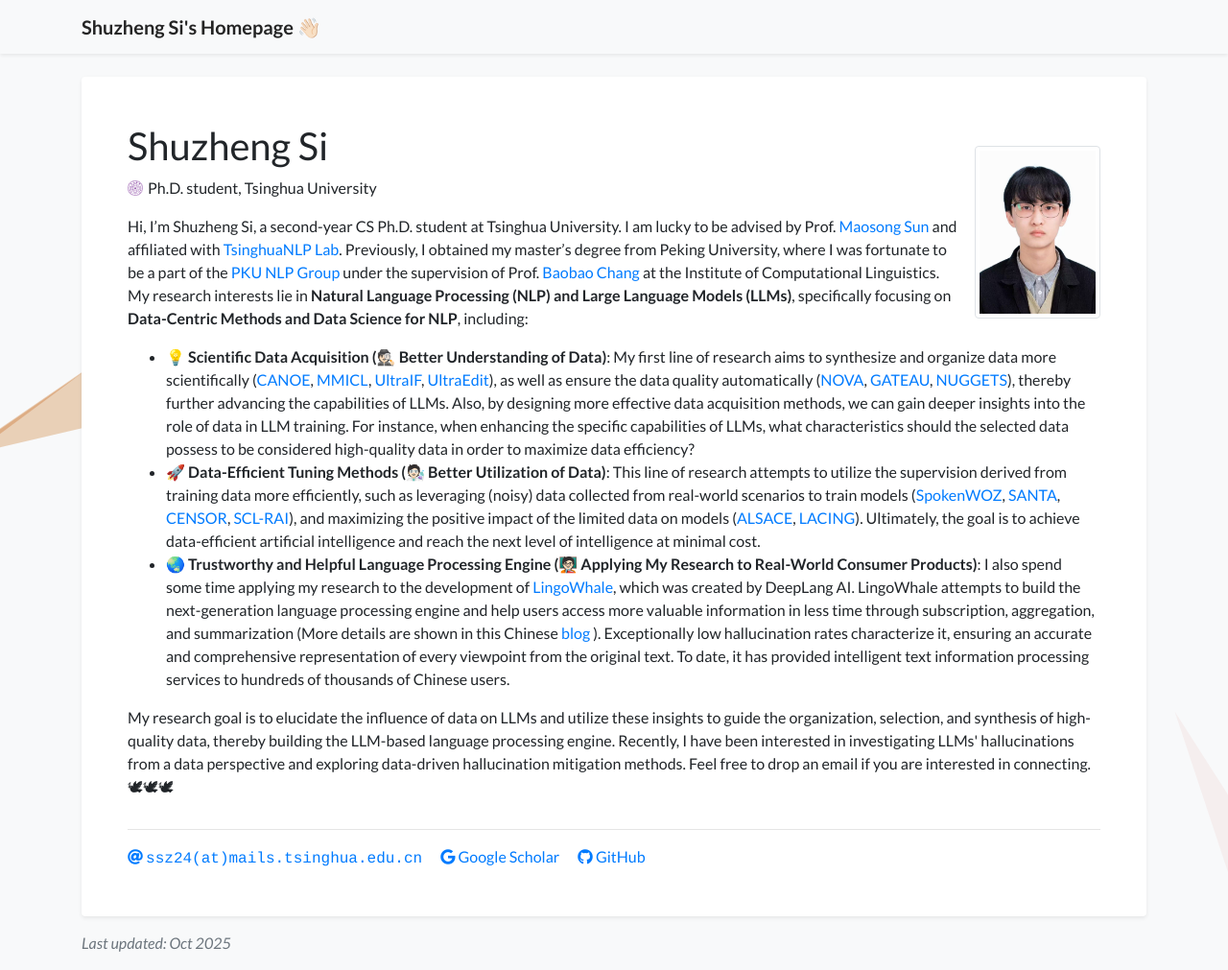
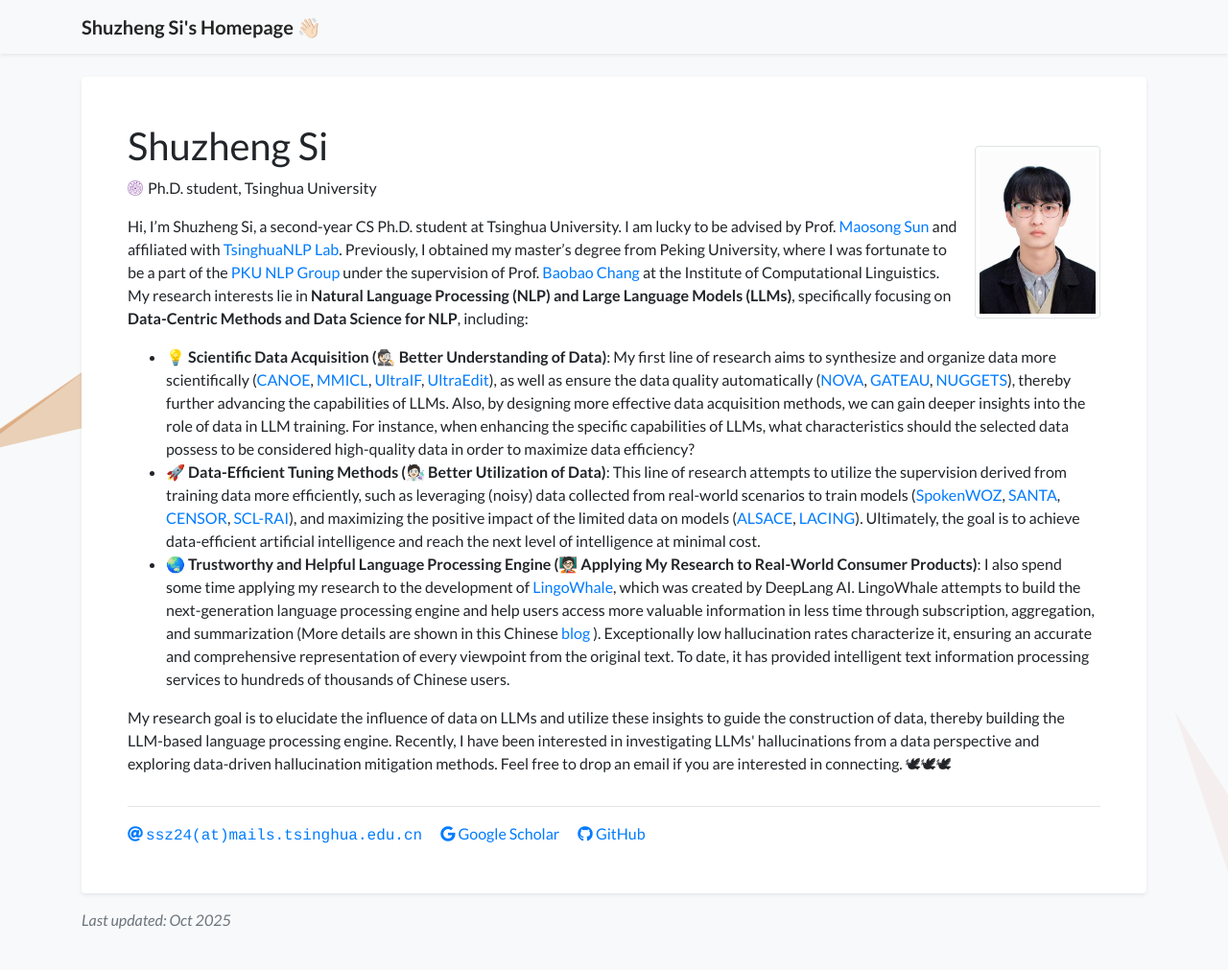
Before and after one commit to S1s-Z/s1s-z.github.io, a Jekyll site: the page built from index.html, in a window 1280 px wide and 1011 px high. Shown: the whole window at 96% size. Built offline with Jekyll 4.4.1, drawn with Linux system fonts in a browser that asks for light colours; a style sheet for code colours, icons or effects is not loaded.

Commit message:
Update profile.yml

```diff
--- a/_data/profile.yml
+++ b/_data/profile.yml
@@ -33,7 +33,7 @@
       </li>
   </ul>
 
-  My research goal is to elucidate the influence of data on LLMs and utilize these insights to guide the organization, selection, and synthesis of high-quality data, thereby building the LLM-based language processing engine. Recently, I have been interested in investigating LLMs' hallucinations from a data perspective and exploring data-driven hallucination mitigation methods. Feel free to drop an email if you are interested in connecting. 🕊🕊🕊
+  My research goal is to elucidate the influence of data on LLMs and utilize these insights to guide the construction of data, thereby building the LLM-based language processing engine. Recently, I have been interested in investigating LLMs' hallucinations from a data perspective and exploring data-driven hallucination mitigation methods. Feel free to drop an email if you are interested in connecting. 🕊🕊🕊
 
 
 
```
